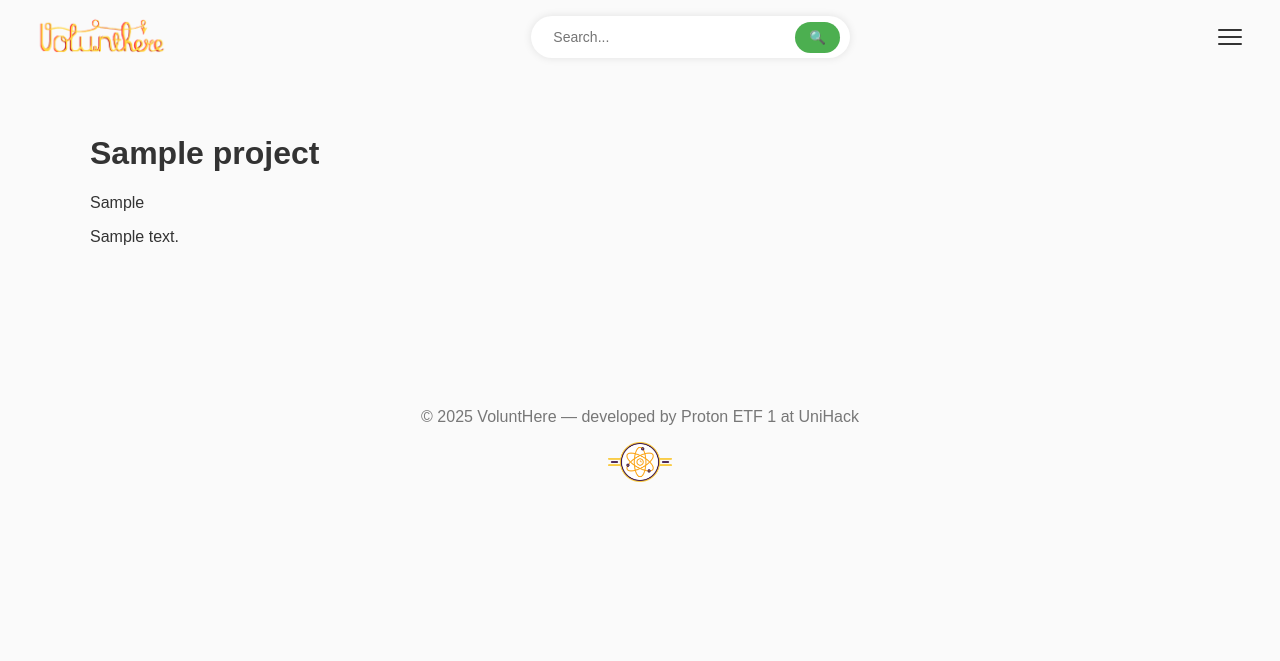
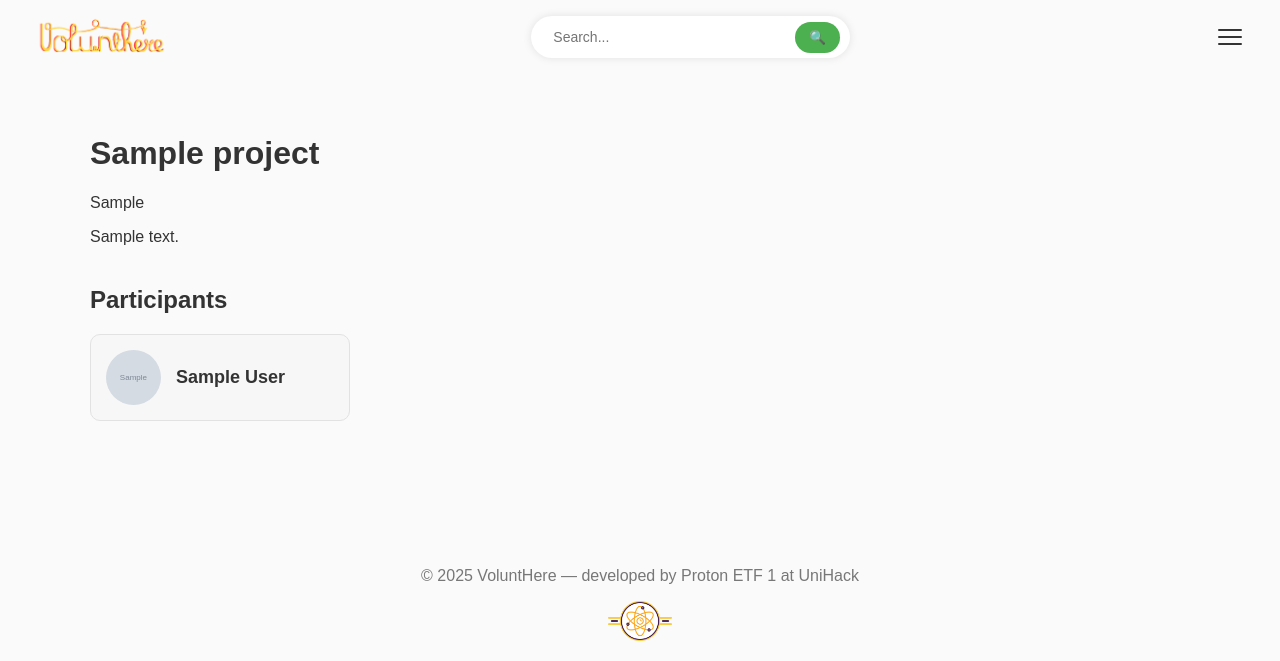
Before and after one commit to proton-org-rs/VoluntHere, a Flask app: page /projects/1 in a window 1280 px wide. Shown: the top 661 px of the page. Run offline with Flask 3, Linux system fonts and the light colour scheme; tables that the repository leaves empty hold one stand-in row (values such as "Sample post"); grey boxes marked "Sample" are stand-in pictures.

Commit message:
Implemented user cards in project-details and search bar

```diff
--- a/app/routes/search.py
+++ b/app/routes/search.py
@@ -16,7 +16,7 @@ def search():
         or_(
             User.username.ilike(f"%{query}%"),
             User.name.ilike(f"%{query}%"),
-            User.email.ilike(f"%{query}%")
+            User.email.ilike(f"%{query}%"),
         )
     ).all()
 
@@ -70,7 +70,7 @@ def search_ajax():
 
     return jsonify({
         "users": [
-            {"id": u.id, "username": u.username, "name": u.name}
+            {"id": u.id, "username": u.username, "name": u.name, "profile_pic": u.profile_pic}
             for u in users
         ],
         "projects": [
--- /dev/null
+++ b/app/static/css/details.css
@@ -0,0 +1,49 @@
+.participants-title {
+    margin-top: 40px;
+    font-size: 24px;
+    font-weight: 600;
+}
+
+.participants-grid {
+    display: grid;
+    grid-template-columns: repeat(auto-fill, minmax(260px, 1fr));
+    gap: 20px;
+    margin-top: 20px;
+}
+
+.participant-card {
+    display: flex;
+    align-items: center;
+    gap: 15px;
+    padding: 15px;
+    border-radius: 10px;
+    background: #f7f7f7;
+    text-decoration: none;
+    color: inherit;
+    border: 1px solid #e2e2e2;
+    transition: 0.2s ease;
+}
+
+.participant-card:hover {
+    background: #e9eefc;
+    border-color: #7ea1ff;
+}
+
+.participant-img {
+    width: 55px;
+    height: 55px;
+    border-radius: 50%;
+    object-fit: cover;
+}
+
+.participant-info h3 {
+    margin: 0;
+    font-size: 18px;
+    font-weight: 600;
+}
+
+.participant-info p {
+    margin: 2px 0 0 0;
+    font-size: 14px;
+    color: #555;
+}
--- a/app/static/css/partials/search-results.css
+++ b/app/static/css/partials/search-results.css
@@ -78,7 +78,7 @@
 }
 
 .result-item {
-    display: block;
+    display: flex;
     padding: 10px;
     border-radius: 8px;
     text-decoration: none;
@@ -94,3 +94,11 @@
     font-size: 12px;
     color: #555;
 }
+
+.search-profile-pic{
+    width: 32px;
+    height: 32px;
+    margin-right: 8px;
+    border-radius: 50%;
+    object-fit: cover;
+}
--- a/app/static/js/search.js
+++ b/app/static/js/search.js
@@ -40,11 +40,21 @@ document.addEventListener("DOMContentLoaded", () => {
         // USERS
         if (data.users.length > 0) {
             html += `<div class="category">Users</div>`;
+
             data.users.forEach(u => {
+                console.log(u)
+                // Ako korisnik nema sliku → koristi default
+                const imgSrc = u.profile_pic && u.profile_pic !== ""
+                    ? u.profile_pic
+                    : "/static/images/default-profile.png";
+
                 html += `
                     <a href="/auth/profile/${u.username}" class="result-item">
-                        <strong>${u.username}</strong>
-                        <span>${u.name}</span>
+                        <img class="search-profile-pic" src="${imgSrc}" alt="${u.username}">
+                        <div class="result-text">
+                            <strong>${u.username}</strong>
+                            <span>${u.name}</span>
+                        </div>
                     </a>
                 `;
             });
--- a/app/templates/projects/details.html
+++ b/app/templates/projects/details.html
@@ -1,16 +1,48 @@
 {% extends "base.html" %}
 {% block title %}{{ project.title }} | VoluntHere{% endblock %}
+
+{% block style %}
+<link rel="stylesheet" href="{{ url_for('static', filename='css/details.css') }}">
+{% endblock %}
 
 {% block content %}
 <div class="project-details">
     <h1>{{ project.title }}</h1>
     <p class="details-location">{{ project.location }}</p>
     <p class="details-description">{{ project.description }}</p>
+
     {% if current_user.is_authenticated %}
     <a onclick="joinProject({{ project.id }})" class="btn-primary">Join Project</a>
-    {% if project.owner_id == current_user.id%}
+    {% if project.owner_id == current_user.id %}
         <a href='/projects/edit/{{ project.id }}' class="btn-primary">Edit Project</a>
     {% endif %}
     {% endif %}
 </div>
+
+
+<!-- ============================================
+     PARTICIPANTS SECTION
+=============================================== -->
+{% if project.applications %}
+<h2 class="participants-title">Participants</h2>
+
+<div class="participants-grid">
+
+    {% for app in project.applications %}
+    <a href="/auth/profile/{{ app.user.username }}" class="participant-card">
+
+        <img src="{{ app.user.profile_pic or url_for('static', filename='images/default-profile.png') }}"
+             alt="Profile"
+             class="participant-img">
+
+        <div class="participant-info">
+            <h3>{{ app.user.name }}</h3>
+        </div>
+
+    </a>
+    {% endfor %}
+
+</div>
+{% endif %}
+
 {% endblock %}
--- a/app/templates/search/results.html
+++ b/app/templates/search/results.html
@@ -12,6 +12,7 @@
         {% for u in users %}
             <li>
                 <a href="/profile/{{ u.id }}">
+                    <img class="search-profile-pic" src="{{ u.profile-pic }}" alt="XD">
                     <strong>{{ u.username }}</strong> — {{ u.name }}
                 </a>
             </li>
```
